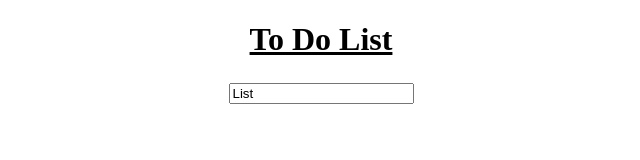
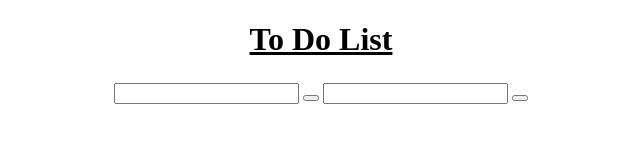
Before and after one commit to SimplonAuch/todolist, a plain HTML site: page index.html in a window 1280 px wide. Shown: the whole page, without its empty margins (319-959 px from the left). Drawn offline with nearby package versions, Linux system fonts and the light colour scheme.

Commit message:
Mise a jour du fichier index.html

```diff
--- a/index.html
+++ b/index.html
@@ -15,7 +15,13 @@
 
 		<tr>
 		<td>
-			<input type="" name="List1" value="List">
+			<input id="" type="text" name="Add a task" value="">
+			<button id="" type="button" name="Valid" value=""/>
+		</td>
+
+		<td>
+			<input id="" type="text" name="Add a list" value="">
+			<button id="" type="button" name="Valid" value=""/>
 		</td>
 		</tr>
 
@@ -26,13 +32,6 @@
 
 	</header>
 
-<section>
-	<footer>
-
-
-	</footer>
-</section>
-
 <script type="text/javascript" src="node_modules/jquery/dist/jquery.min.js" ></script>
 <script type="text/javascript" src="Js/app.js"></script>
 </body>
```
